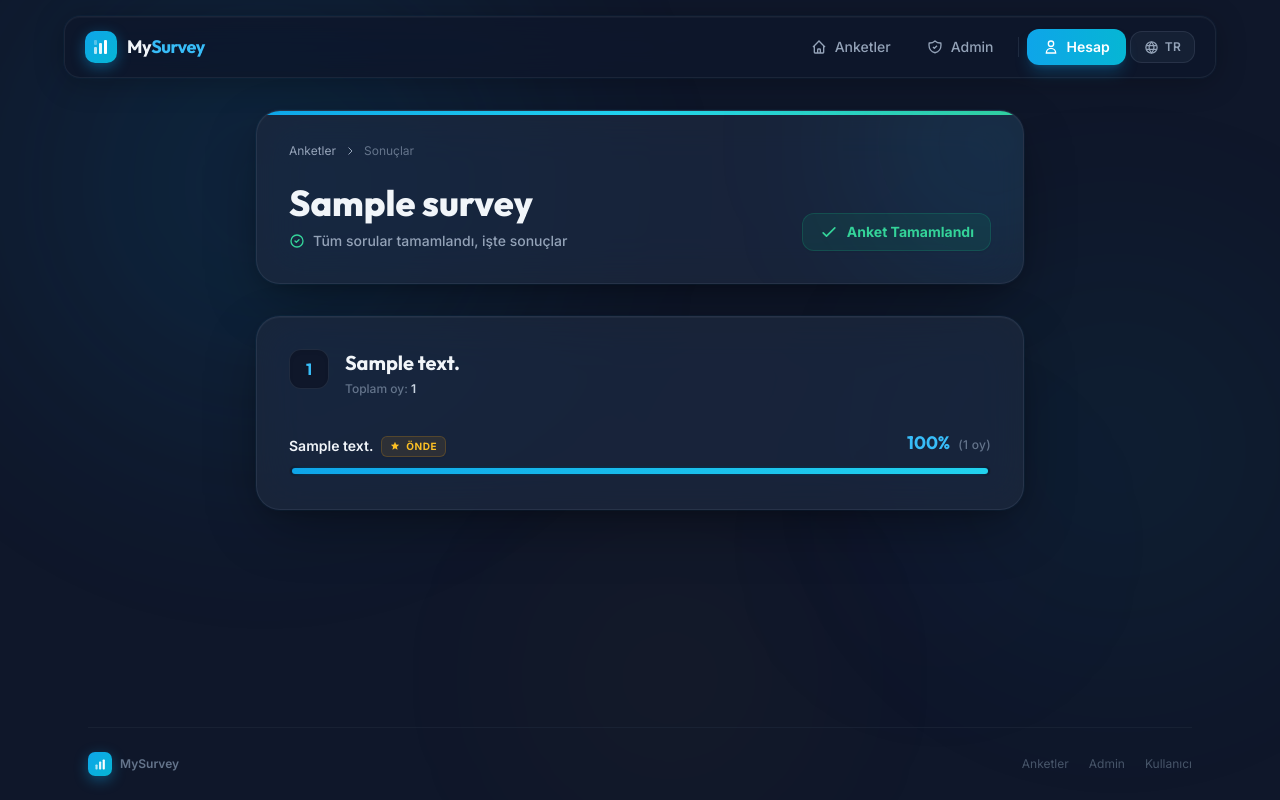
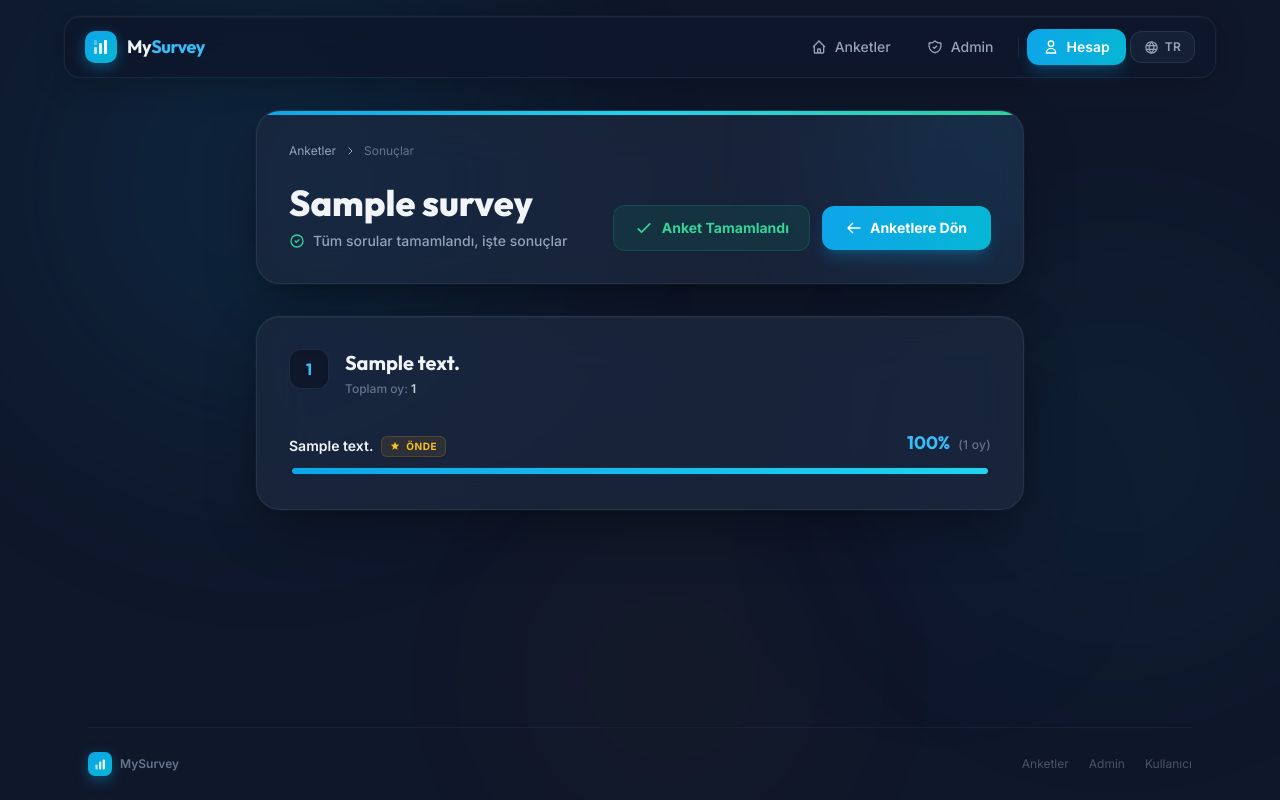
Before and after one commit to Samedd6734/MySurvey, a Django app: page /polls/survey/1/results/ in a window 1280 px wide. Run offline with Django 5.2, Linux system fonts and the light colour scheme; a user stored in the database is signed in; tables that the repository leaves empty hold one stand-in row (values such as "Sample post"); some libraries are stand-ins or nearby versions.

Commit message:
feat(ui): add back to surveys button in results page

```diff
--- a/compile_translations.py
+++ b/compile_translations.py
@@ -165,6 +165,7 @@
                                                 "Bitiş tarihi isteğe bağlıdır. Boş bırakılırsa anket süresiz olarak çalışacaktır."),
     ("You have already completed this survey.", "Bu anketi zaten tamamladınız."),
     ("You have successfully completed the survey.", "Anketi başarıyla tamamladınız."),
+    ("Back to Surveys",                         "Anketlere Dön"),
 ]
 
 # ─── Turkish .po / .mo ────────────────────────────────────────────────────
--- a/polls/templates/polls/results.html
+++ b/polls/templates/polls/results.html
@@ -52,12 +52,19 @@
                     </button>
                 </form>
                 {% else %}
-                <div class="inline-flex items-center gap-2 px-4 py-2 rounded-xl bg-emerald-500/10 border border-emerald-500/20 text-emerald-400 text-sm font-bold shadow-sm">
+                <div class="inline-flex items-center gap-2 px-5 py-3 rounded-xl bg-emerald-500/10 border border-emerald-500/20 text-emerald-400 text-sm font-bold shadow-sm">
                     <svg class="w-5 h-5" viewBox="0 0 24 24" fill="none" stroke="currentColor" stroke-width="2">
                         <path stroke-linecap="round" stroke-linejoin="round" d="M5 13l4 4L19 7" />
                     </svg>
                     <span data-tr="Anket Tamamlandı" data-en="Survey Completed">Anket Tamamlandı</span>
                 </div>
+                <a href="{% url 'polls:index' %}"
+                   class="btn-glow inline-flex items-center justify-center gap-2 px-6 py-3 rounded-xl text-sm font-bold text-white bg-gradient-to-r from-sky-500 to-cyan-500 shadow-lg shadow-sky-500/25 shrink-0 transition-transform active:scale-95">
+                    <svg class="w-4 h-4" viewBox="0 0 24 24" fill="none" stroke="currentColor" stroke-width="2">
+                        <path stroke-linecap="round" stroke-linejoin="round" d="M10 19l-7-7m0 0l7-7m-7 7h18" />
+                    </svg>
+                    <span data-tr="Anketlere Dön" data-en="Back to Surveys">Anketlere Dön</span>
+                </a>
                 {% endif %}
             </div>
         </div>
```
Also changed, not shown: locale/en/LC_MESSAGES/django.po, locale/tr/LC_MESSAGES/django.po, 2 other files.
